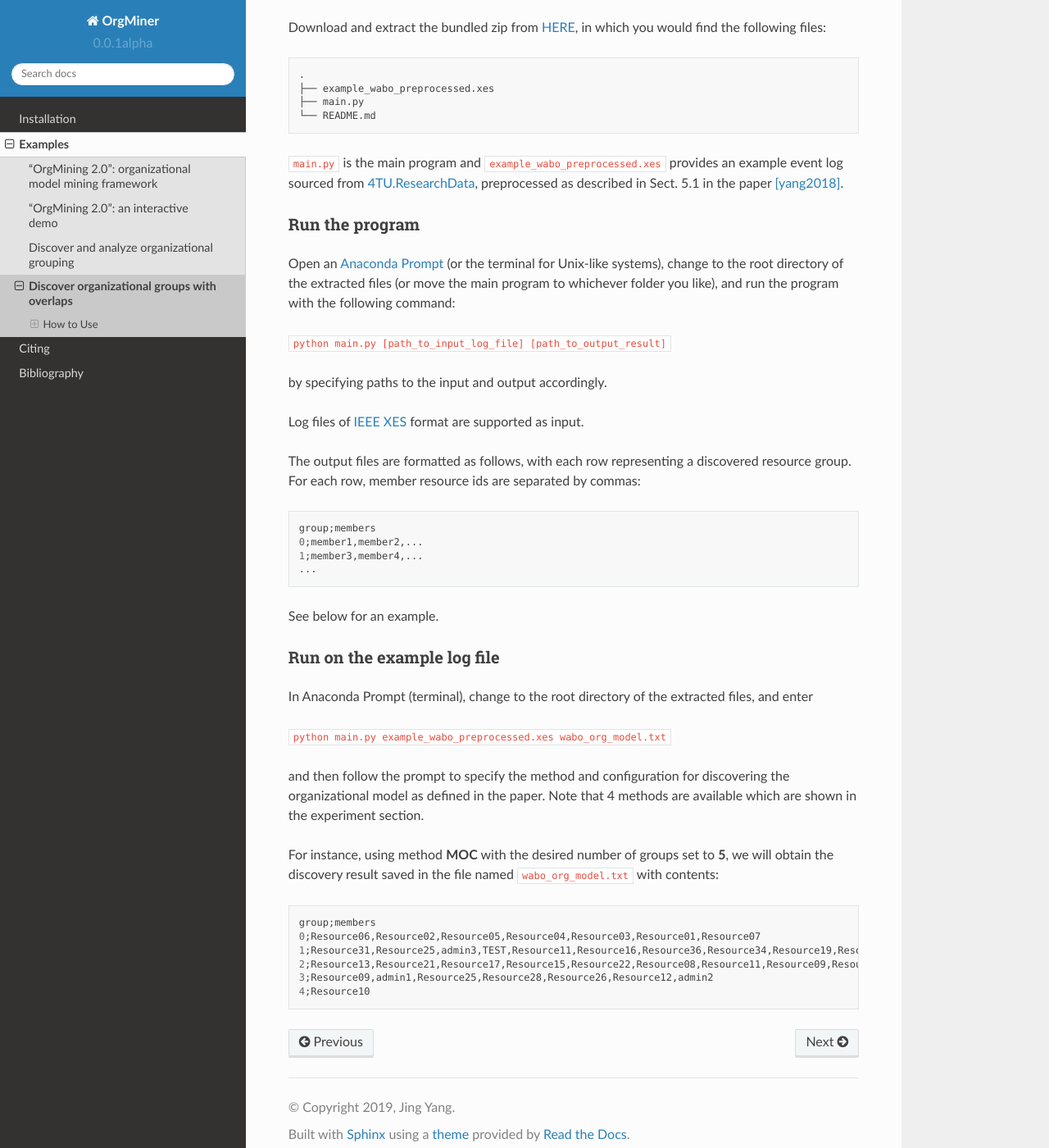
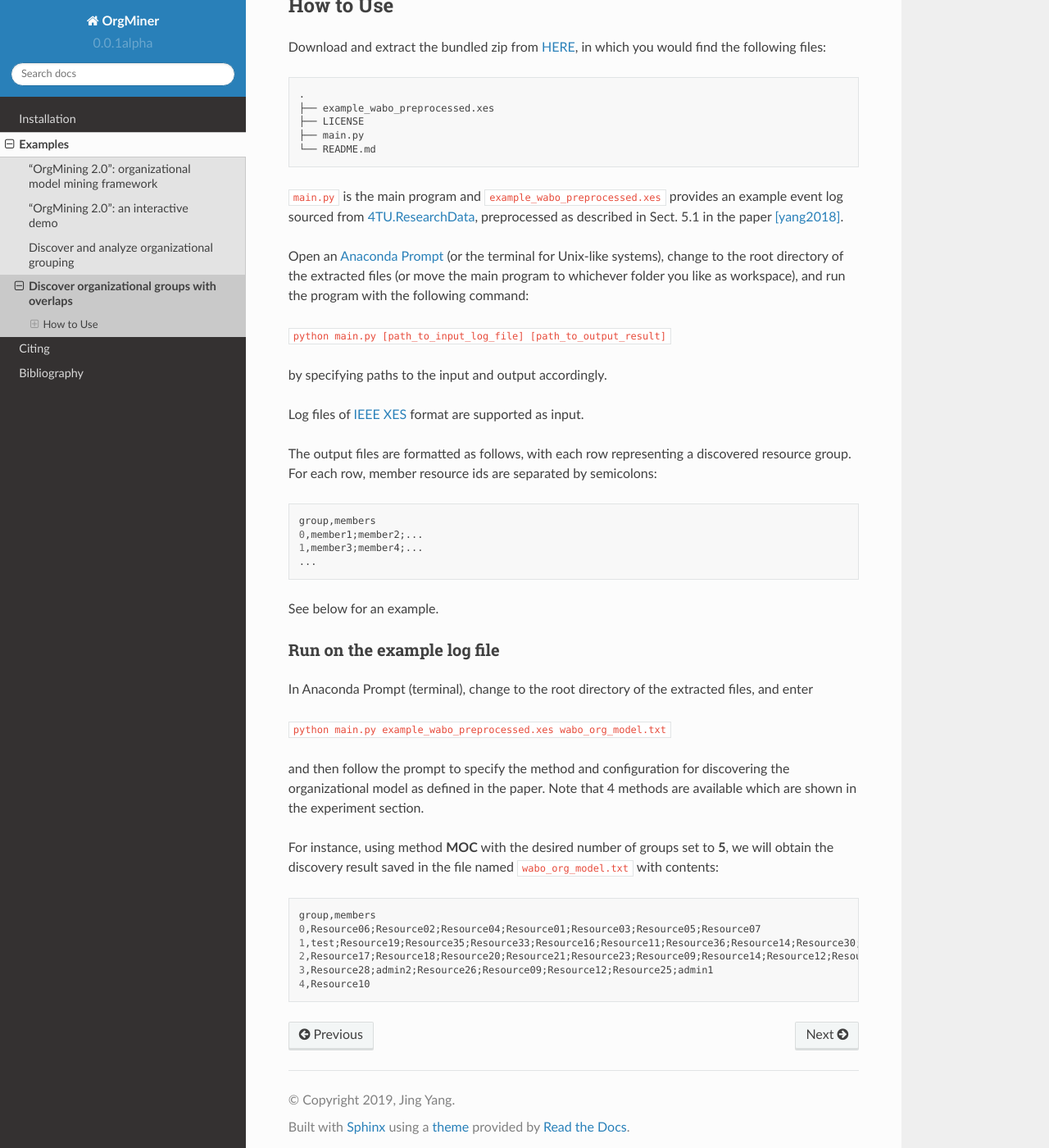
Before and after one commit to roy-jingyang/OrdinoR-doc, a Sphinx documentation site: the page built from source/examples/bpm2018yang.rst, in a window 1280 px wide and 1400 px high, scrolled down 439 px. Shown: the whole window at 82% size. Built offline with Sphinx 7.4.7 and the Read the Docs theme 2.0.0, drawn with Linux system fonts in a browser that asks for light colours; pages that are not in the unit, such as notebooks, are missing from menus; some of the changed text lies outside the part shown.

Commit message:
working on cli examples of orgmining2.0

```diff
--- a/source/examples/bpm2018yang.rst
+++ b/source/examples/bpm2018yang.rst
@@ -8,8 +8,9 @@
 for discovering models (groups) with overlaps, which may then facilitate
 the identification of generalist resources for process redesign.
 
-This demo was originally a standalone program hosted on a
-`GitHub repository <https://github.com/roy-jingyang/bpm-2018-Yang_Find>`_.
+This demo was originally hosted as a standalone program on a
+`GitHub repository <https://github.com/roy-jingyang/bpm-2018-Yang_Find>`_,
+where the source code of the following demo now resides.
 
 .. note::
    Before proceeding, make sure you have installed OrgMiner on your
@@ -26,6 +27,7 @@
 
     .
     ├── example_wabo_preprocessed.xes
+    ├── LICENSE
     ├── main.py
     └── README.md
 
@@ -34,12 +36,10 @@
 `4TU.ResearchData <https://data.4tu.nl/repository/uuid:a07386a5-7be3-4367-9535-70bc9e77dbe6>`_,
 preprocessed as described in Sect. 5.1 in the paper [yang2018]_.
 
-Run the program
-^^^^^^^^^^^^^^^
 Open an `Anaconda Prompt <https://docs.anaconda.com/anaconda/user-guide/getting-started/#open-anaconda-prompt>`_
 (or the terminal for Unix-like systems), change to the root directory
 of the extracted files (or move the main program to whichever folder you
-like), and run the program with the following command:
+like as workspace), and run the program with the following command:
 
 ``python main.py [path_to_input_log_file] [path_to_output_result]``
 
@@ -50,13 +50,13 @@
 
 The output files are formatted as follows, with each row representing a
 discovered resource group. For each row, member resource ids are
-separated by commas:
+separated by semicolons:
 
 .. code-block:: bash
 
-    group;members
-    0;member1,member2,...
-    1;member3,member4,...
+    group,members
+    0,member1;member2;...
+    1,member3;member4;...
     ...
 
 See below for an example.
@@ -78,9 +78,9 @@
 
 .. code-block:: bash
 
-    group;members
-    0;Resource06,Resource02,Resource05,Resource04,Resource03,Resource01,Resource07
-    1;Resource31,Resource25,admin3,TEST,Resource11,Resource16,Resource36,Resource34,Resource19,Resource30,admin2,Resource29,Resource33,Resource38,Resource26,Resource32,Resource15,Resource24,Resource08,Resource01,Resource27,test,Resource37,Resource14,Resource35,Resource40
-    2;Resource13,Resource21,Resource17,Resource15,Resource22,Resource08,Resource11,Resource09,Resource20,Resource16,Resource14,Resource12,Resource18,Resource23
-    3;Resource09,admin1,Resource25,Resource28,Resource26,Resource12,admin2
-    4;Resource10
+    group,members
+    0,Resource06;Resource02;Resource04;Resource01;Resource03;Resource05;Resource07
+    1,test;Resource19;Resource35;Resource33;Resource16;Resource11;Resource36;Resource14;Resource30;TEST;Resource31;Resource01;Resource40;Resource15;Resource38;admin3;Resource34;Resource27;Resource29;Resource37;Resource32;admin2;Resource24;Resource26;Resource08;Resource25
+    2,Resource17;Resource18;Resource20;Resource21;Resource23;Resource09;Resource14;Resource12;Resource15;Resource16;Resource11;Resource13;Resource08;Resource22
+    3,Resource28;admin2;Resource26;Resource09;Resource12;Resource25;admin1
+    4,Resource10
--- a/source/examples/caise2020ouyang.rst
+++ b/source/examples/caise2020ouyang.rst
@@ -8,8 +8,9 @@
 grouping from event logs, which then facilitates analysis of resource
 group behavior for the purpose of performance analysis.
 
-This demo was originally a standalone program hosted on a
-`GitHub repository <https://github.com/roy-jingyang/caise-2020-Ouyang_Discovering>`_.
+This demo was originally hosted as a standalone program on a
+`GitHub repository <https://github.com/roy-jingyang/caise-2020-Ouyang_Discovering>`_,
+where the source code of the following demo now resides.
 
 .. note::
    Before proceeding, make sure you have installed OrgMiner on your
```
Also changed, not shown: source/examples/index.rst (+7 -7 lines), source/examples/infsyst2020yang-arya.rst (renamed from source/examples/jis2020yang-arya.rst, +6 -3 lines), source/examples/infsyst2020yang-common.rst (added, +87 -0 lines), source/examples/jis2020yang-common.rst (deleted, +0 -10 lines).
